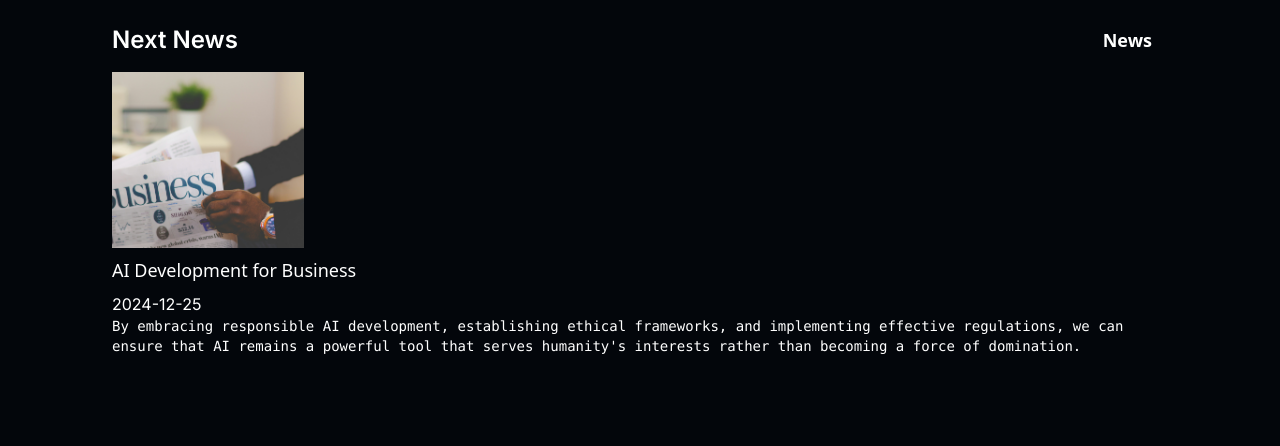
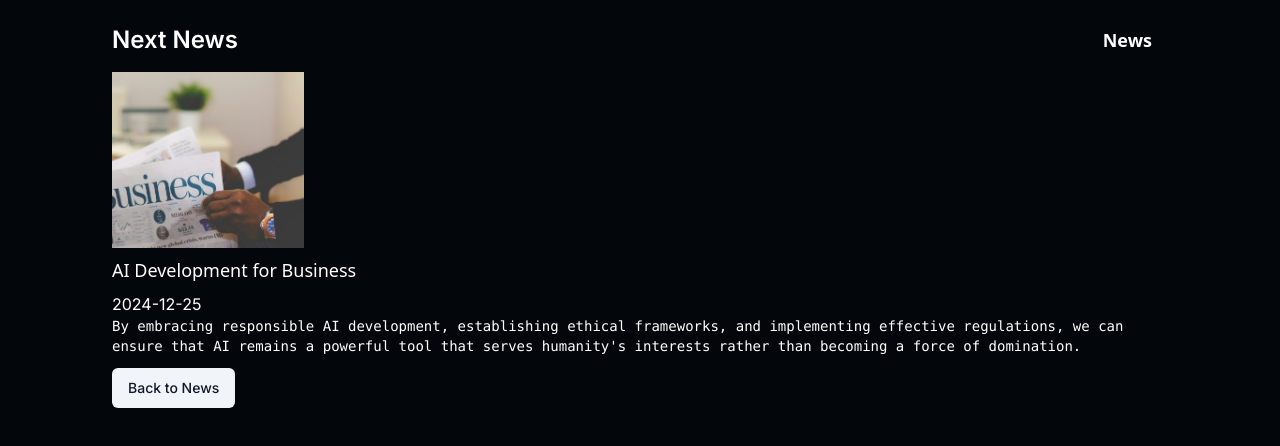
Before and after one commit to Shubratokumar/News-Portal---Next-app, a Next.js app: page /news/business-news in a window 1280 px wide. Shown: the top 446 px of the page. Built offline with nearby package versions, Linux system fonts and the light colour scheme.

Commit message:
back route added

```diff
--- a/app/news/[slug]/page.jsx
+++ b/app/news/[slug]/page.jsx
@@ -1,11 +1,13 @@
 import { DUMMY_NEWS } from "@/dummy-news";
 import Image from "next/image";
 import { notFound } from "next/navigation";
+import { Button } from "@/components/ui/button";
+import Link from "next/link";
 
 const NewsDetails = ({ params }) => {
   const slug = params.slug;
   const newsItem = DUMMY_NEWS.find((newsItem) => newsItem.slug === slug);
-  if(!newsItem){
+  if (!newsItem) {
     notFound();
   }
   return (
@@ -23,6 +25,12 @@ const NewsDetails = ({ params }) => {
         <time dateTime={newsItem.date}>{newsItem.date}</time>
       </header>
       <p className="text-sm font-mono font-medium">{newsItem.content}</p>
+      <Button
+        variant="secondary"
+        className="mt-3 transition-colors ease-in-out"
+      >
+        <Link href="/news">Back to News</Link>
+      </Button>
     </article>
   );
 };
```
Also changed, not shown: app/news/NewsCard.jsx (line endings or trailing spaces).
